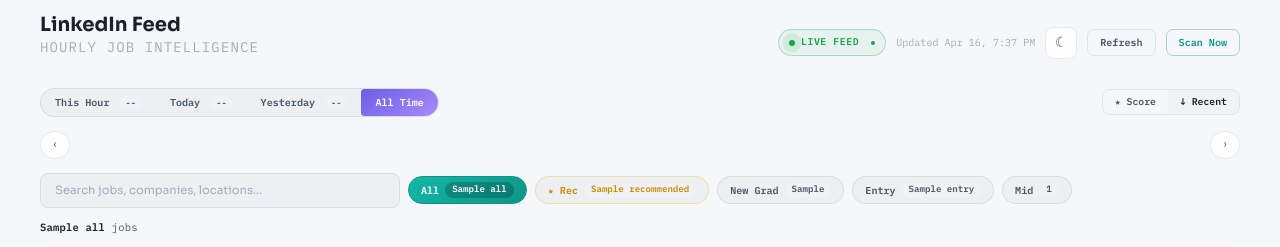
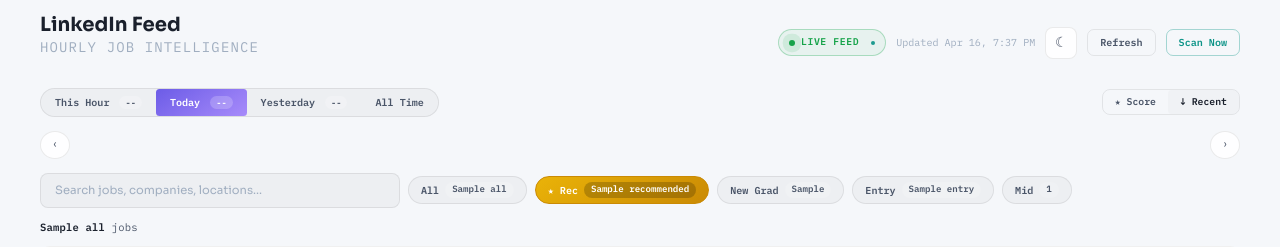
Before and after one commit to kiiriis/JobFlow, a Flask app: template jobflow/web/templates/linkedin.html in a window 1280 px wide. Shown: the part 49-296 px from the top of the page. Run offline with Flask 3, Linux system fonts and the light colour scheme; the template is opened without the code that fills it: most values are stand-ins (such as "Sample title", 1, 10 or a date in 2020); a database or web service that is not in the repository returns one stand-in record (values such as "Sample title"); data that the repository does not hold is empty; some libraries are stand-ins or nearby versions.

Commit message:
Default view: Today + Recommended on page load
Page now opens with Today tab and Recommended chip active instead of
All Time + All jobs.

Co-Authored-By: Claude Opus 4.6 (1M context) <noreply@anthropic.com>

```diff
--- a/jobflow/web/templates/linkedin.html
+++ b/jobflow/web/templates/linkedin.html
@@ -319,9 +319,9 @@ tr.dismissing { animation: dismissOut 0.3s ease forwards; }
     <div class="time-bar">
         <div class="time-tabs" role="tablist" aria-label="Time range">
             <button class="time-tab" role="tab" aria-selected="false" onclick="setTime('hour')" data-time="hour">This Hour <span class="t-count" id="tc-hour">--</span></button>
-            <button class="time-tab" role="tab" aria-selected="false" onclick="setTime('today')" data-time="today">Today <span class="t-count" id="tc-today">--</span></button>
+            <button class="time-tab active" role="tab" aria-selected="true" onclick="setTime('today')" data-time="today">Today <span class="t-count" id="tc-today">--</span></button>
             <button class="time-tab" role="tab" aria-selected="false" onclick="setTime('yesterday')" data-time="yesterday">Yesterday <span class="t-count" id="tc-yesterday">--</span></button>
-            <button class="time-tab active" role="tab" aria-selected="true" onclick="setTime('')" data-time="">All Time</button>
+            <button class="time-tab" role="tab" aria-selected="false" onclick="setTime('')" data-time="">All Time</button>
         </div>
         <div class="sort-tabs" role="tablist" aria-label="Sort order">
             <button class="sort-tab" role="tab" onclick="quickSort('score_pct')" data-qsort="score_pct">★ Score</button>
@@ -345,8 +345,8 @@ tr.dismissing { animation: dismissOut 0.3s ease forwards; }
             <div class="li-filters" role="toolbar" aria-label="Job filters">
                 <input type="text" id="filter-q" placeholder="Search jobs, companies, locations..."
                        class="li-search-input" oninput="debounceFilter()" aria-label="Search jobs">
-                <button class="li-chip active" onclick="setFilter('status', '')" data-status="" aria-pressed="true">All <span class="li-chip-count">{{ counts.get('All', 0) }}</span></button>
-                <button class="li-chip chip-rec" onclick="setFilter('status', 'Recommended')" data-status="Recommended" aria-pressed="false">★ Rec <span class="li-chip-count">{{ counts.get('Recommended', 0) }}</span></button>
+                <button class="li-chip" onclick="setFilter('status', '')" data-status="" aria-pressed="false">All <span class="li-chip-count">{{ counts.get('All', 0) }}</span></button>
+                <button class="li-chip chip-rec active" onclick="setFilter('status', 'Recommended')" data-status="Recommended" aria-pressed="true">★ Rec <span class="li-chip-count">{{ counts.get('Recommended', 0) }}</span></button>
                 {% for lvl in ['New Grad', 'Entry', 'Mid'] %}
                 <button class="li-chip" onclick="setFilter('level', '{{ lvl }}')" data-level="{{ lvl }}" aria-pressed="false">{{ lvl }} <span class="li-chip-count">{{ level_counts.get(lvl, 0) }}</span></button>
                 {% endfor %}
@@ -371,11 +371,11 @@ tr.dismissing { animation: dismissOut 0.3s ease forwards; }
             </div>
 
             <!-- Hidden filter state -->
-            <input type="hidden" id="filter-status" value="">
+            <input type="hidden" id="filter-status" value="Recommended">
             <input type="hidden" id="filter-level" value="">
             <input type="hidden" id="filter-sort" value="first_seen">
             <input type="hidden" id="filter-dir" value="desc">
-            <input type="hidden" id="filter-time" value="">
+            <input type="hidden" id="filter-time" value="today">
             <input type="hidden" id="filter-bucket" value="">
 
             <!-- Table -->
```
